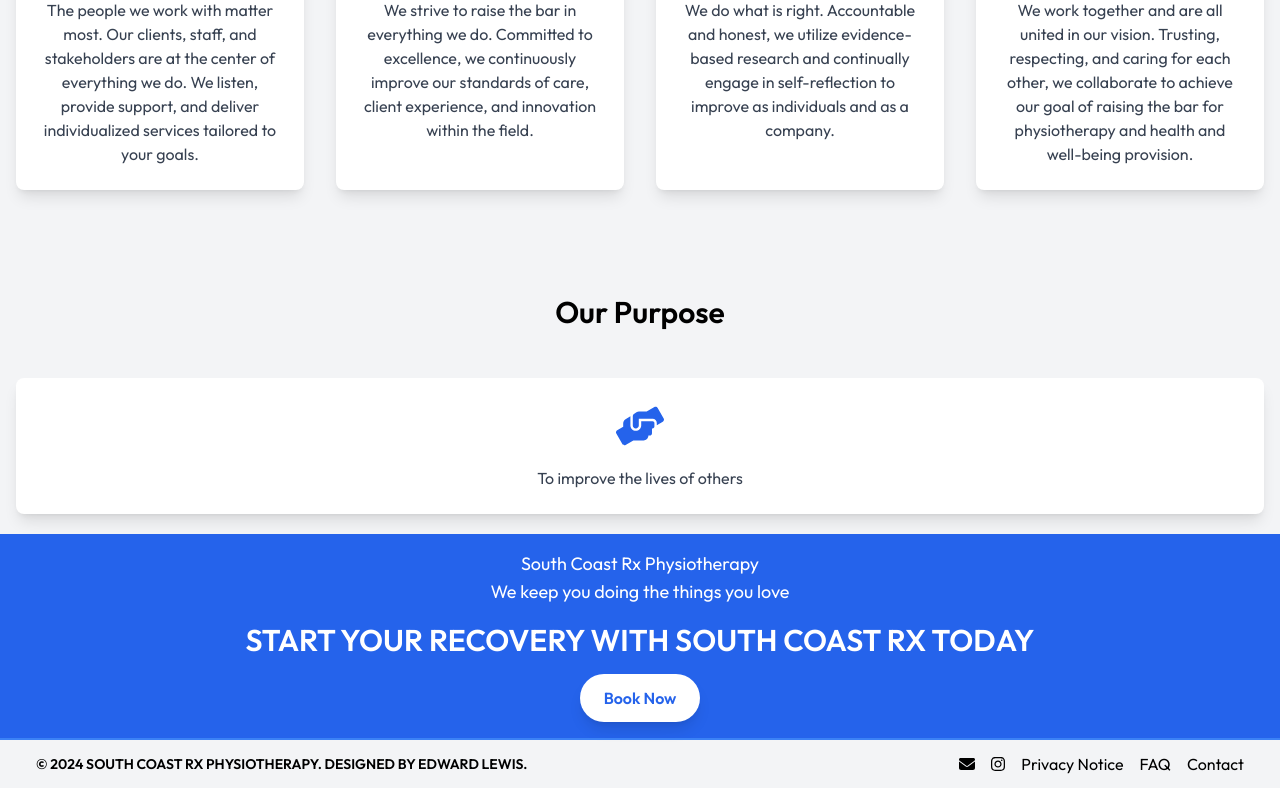
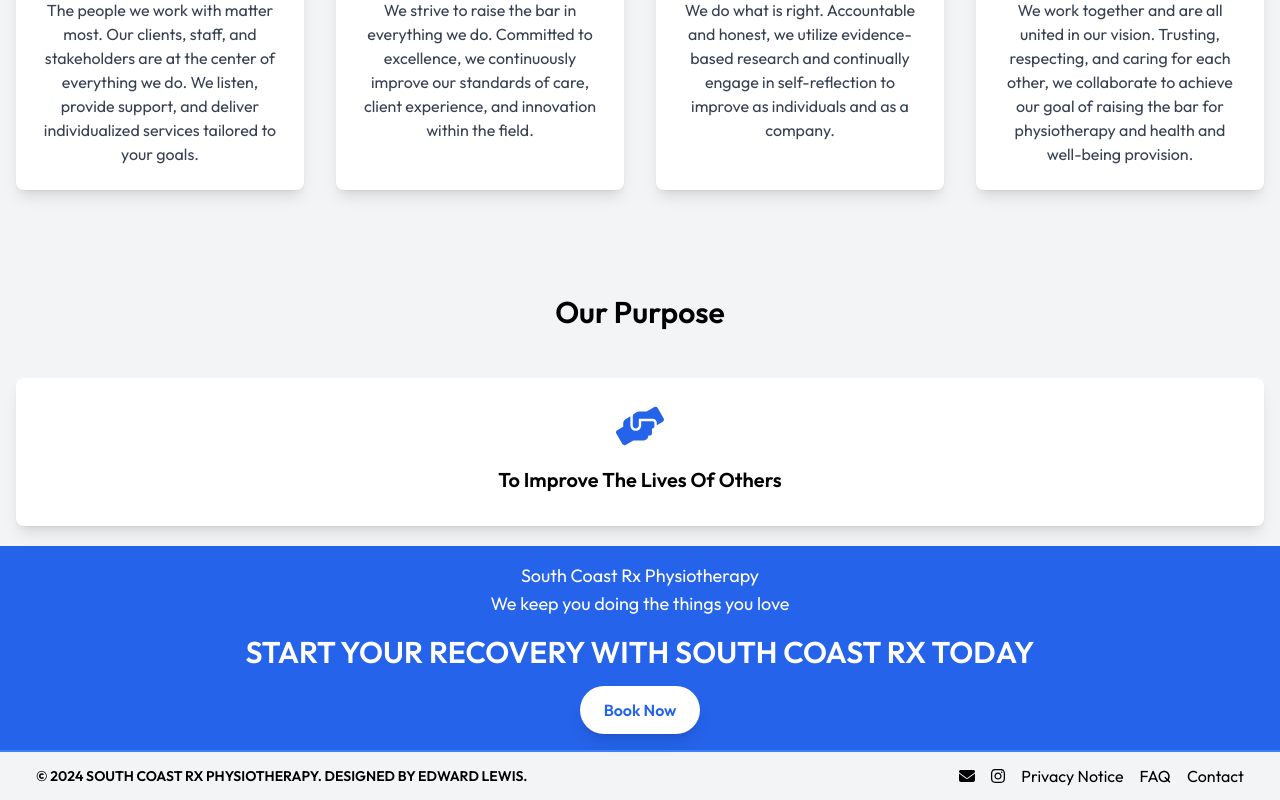
Before and after one commit to edutf8/scrxphysiotherapy-frontend, a Next.js app: page /vision in a window 1280 px wide. Shown: the part 1046-1846 px from the top of the page. Built offline with nearby package versions, Linux system fonts and the light colour scheme.

Commit message:
Amend text

```diff
--- a/src/app/vision/page.jsx
+++ b/src/app/vision/page.jsx
@@ -86,9 +86,7 @@ export default function Vision() {
                         <div className="flex items-center justify-center mb-4">
                             <FaHandsHelping className="text-blue-600 w-10 h-10 md:w-12 md:h-12" />
                         </div>
-                        <p className="text-gray-700 text-center">
-                            To improve the lives of others
-                        </p>
+                        <h3 className="text-lg md:text-xl font-semibold mb-2 text-center">To Improve The Lives Of Others</h3>
                     </div>
                 </div>
             </section>
```
